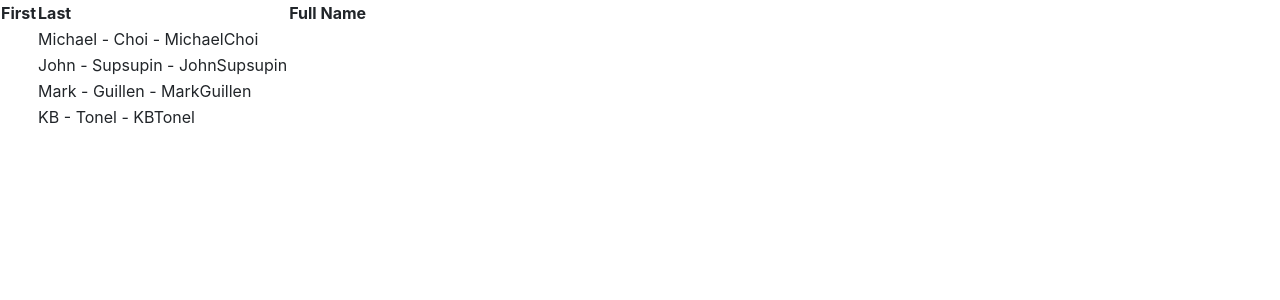
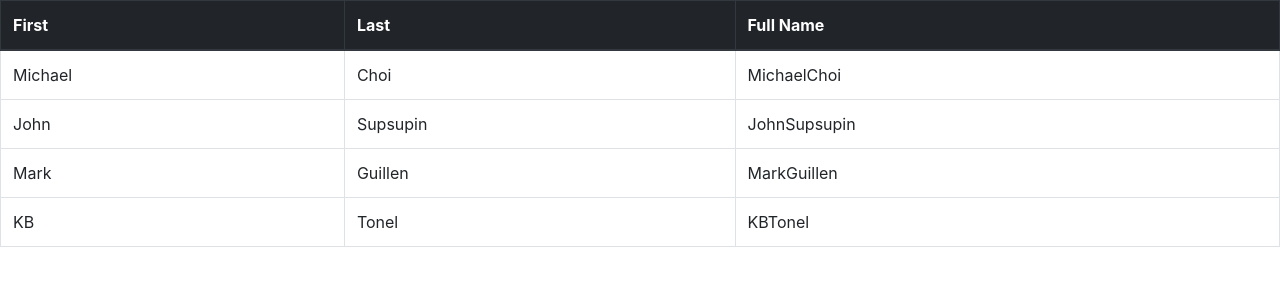
Before and after one commit to Coding-Dojo-Web-Fund/HTML_lists, a Flask app: page / in a window 1280 px wide. Shown: the top 300 px of the page. Run offline with Flask 2, Linux system fonts and the light colour scheme; some libraries are stand-ins or nearby versions.

Commit message:
Table fix

```diff
--- a/templates/lists.html
+++ b/templates/lists.html
@@ -8,8 +8,8 @@
     <title>Document</title>
 </head>
 <body>
-    <table class="users">
-        <thead>
+    <table class="table table-bordered">
+        <thead class = "thead-dark">
             <tr>
                 <th scope="col">First</th>
                 <th scope="col">Last</th>
@@ -18,7 +18,7 @@
         </thead>
         <tbody>
             {% for user in users %}
-                <tr><th scope="row"><td>{{user['first_name']}} - {{user['last_name']}} - {{user['first_name']}}{{user['last_name']}}</td></th></tr>
+                <tr><td>{{user['first_name']}}</td><td>{{user['last_name']}}</td><td>{{user['first_name']}}{{user['last_name']}}</td></tr>
             {% endfor %}
         </tbody>
         </table>
```
